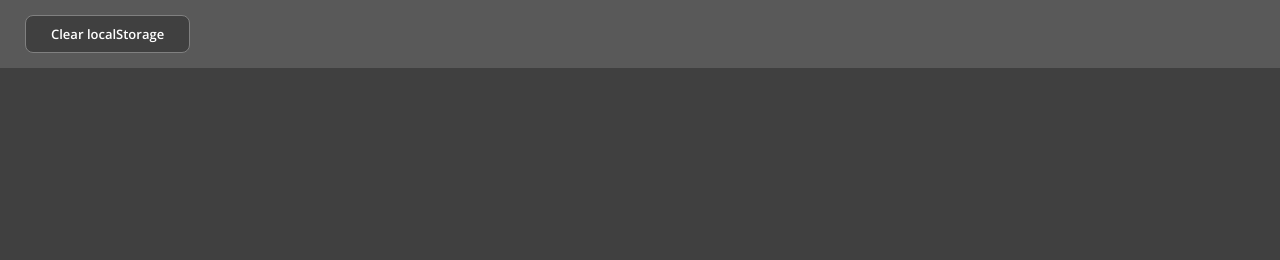
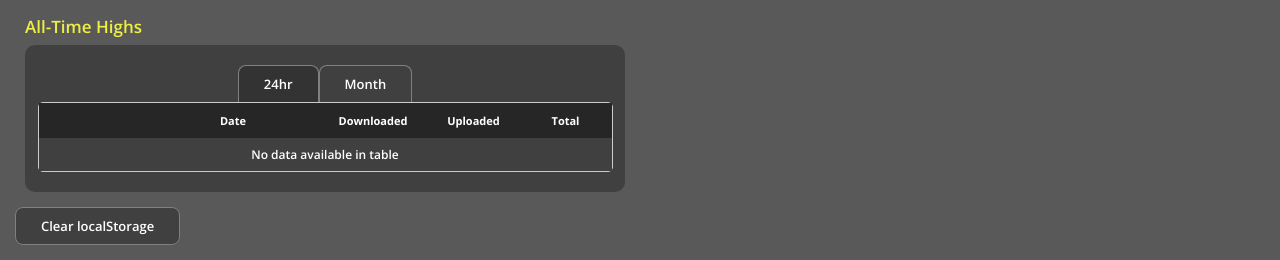
Before and after one commit to csteven1/TorrentStats, a Flask app: page / in a window 1280 px wide. Shown: the part 1058-1318 px from the top of the page. Before the commit the page ends 1126 px from the top, so only its background shows below. Run offline with Flask 2, Linux system fonts and the light colour scheme; data that the repository does not hold is empty; parts of the project's set-up code (start-up, migrations or seed data) failed here and were passed over; some libraries are stand-ins or nearby versions.

Commit message:
Add All-Time Highs table

```diff
--- a/src/templates/index.html
+++ b/src/templates/index.html
@@ -99,6 +99,28 @@
 		<h3>Most Active Trackers</h3><p class="numDaysTitle">Last 30 days</p>
 		<div id="trackerChartContainer" style="width:100%;height:400px;"></div>
 	</div>
+</div>
+<div class="row allTimeContainer">
+	<div class="col-6 graphTitle">
+		<h3>All-Time Highs</h3>
+		<div id="allTimeTableContainer">
+			<div class="buttonBar">
+				<button id="all_time_24_btn" disabled>24hr</button><button id="all_time_month_btn">Month</button>
+			</div>
+			<table id="all_time_table" class="display nowrap">
+			<thead>
+				<tr>
+					<th></th>
+					<th>Date</th>
+					<th>Downloaded</th>
+					<th>Uploaded</th>
+					<th>Total</th>
+				</tr>
+			</thead>
+			</table>
+		</div>
+	</div>
+</div>
 <div class="row">
 	<div class="col-12">
 		<button id="refreshHighchart">Clear localStorage</button>
```
